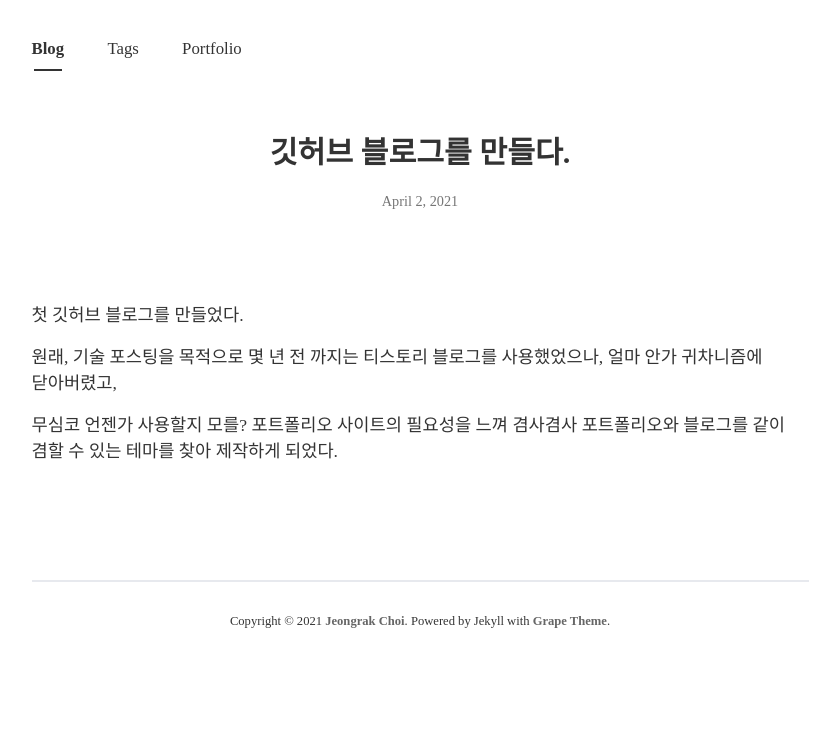
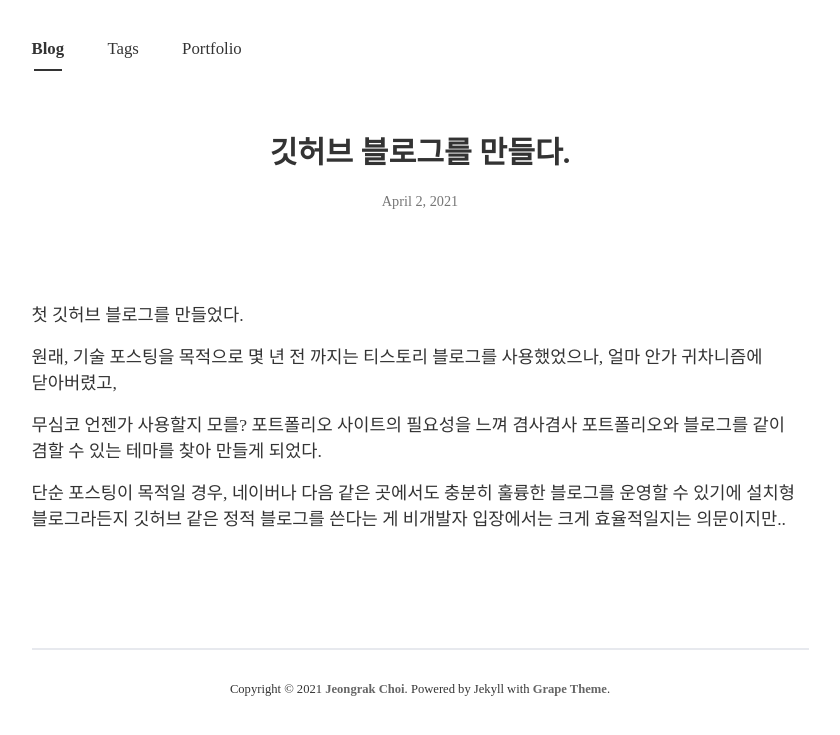
Before and after one commit to JeongrakChoi/JeongrakChoi.github.io, a Jekyll site: the page built from _posts/2021-04-02-intro.md, in a window 1280 px wide. Shown: the top 735 px of the page, without its empty margins (220-1060 px from the left). Built offline with Jekyll 4.4.1, drawn with Linux system fonts in a browser that asks for light colours; nearby versions of some CDN libraries; some web fonts are replaced; comment, search, counter and statistics services are not loaded.

Commit message:
Update 2021-04-02-intro.md

```diff
--- a/_posts/2021-04-02-intro.md
+++ b/_posts/2021-04-02-intro.md
@@ -15,4 +15,10 @@ comments : true
 <br>
 
 무심코 언젠가 사용할지 모를? 포트폴리오 사이트의 필요성을 느껴
-겸사겸사 포트폴리오와 블로그를 같이 겸할 수 있는 테마를 찾아 제작하게 되었다.
+겸사겸사 포트폴리오와 블로그를 같이 겸할 수 있는 테마를 찾아 만들게 되었다.
+<br>
+
+단순 포스팅이 목적일 경우, 네이버나 다음 같은 곳에서도 충분히 훌륭한 블로그를 운영할 수 있기에
+설치형 블로그라든지 깃허브 같은 정적 블로그를 쓴다는 게
+비개발자 입장에서는 크게 효율적일지는 의문이지만..
+<br>
```
